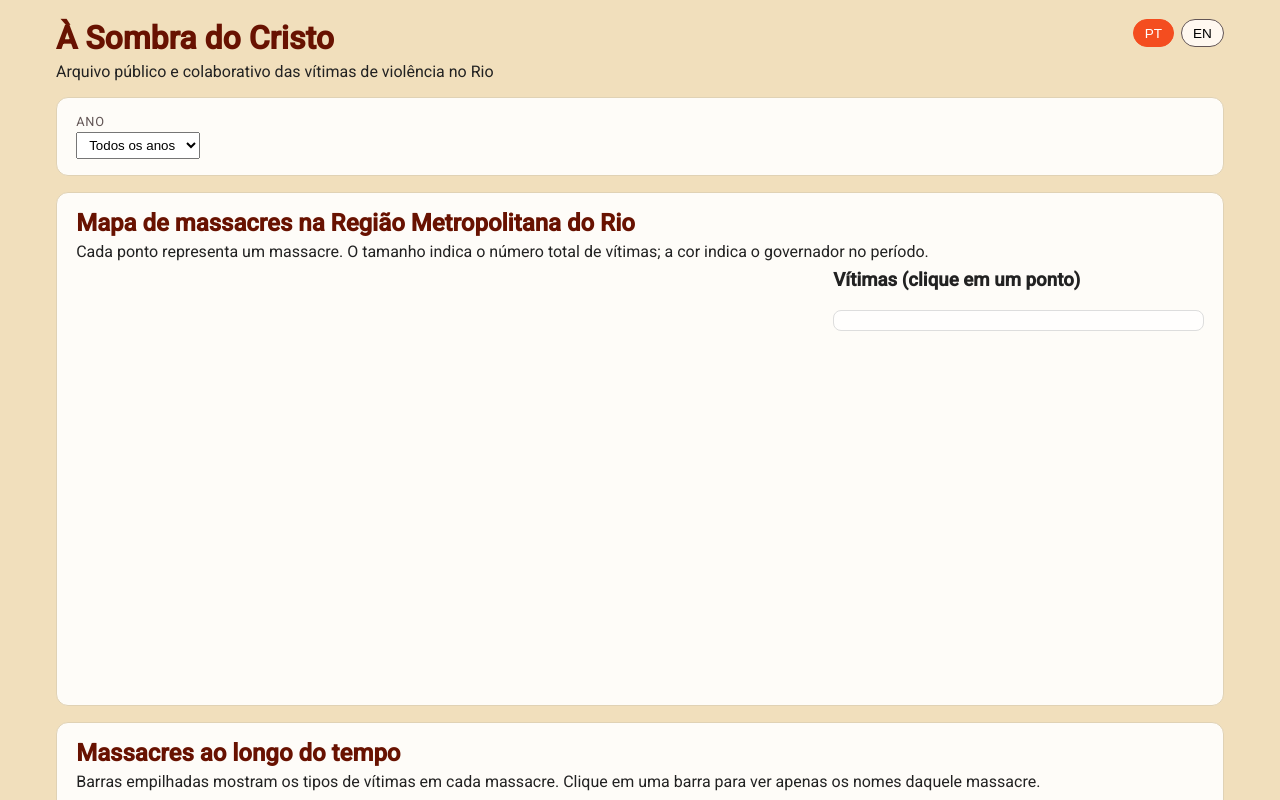
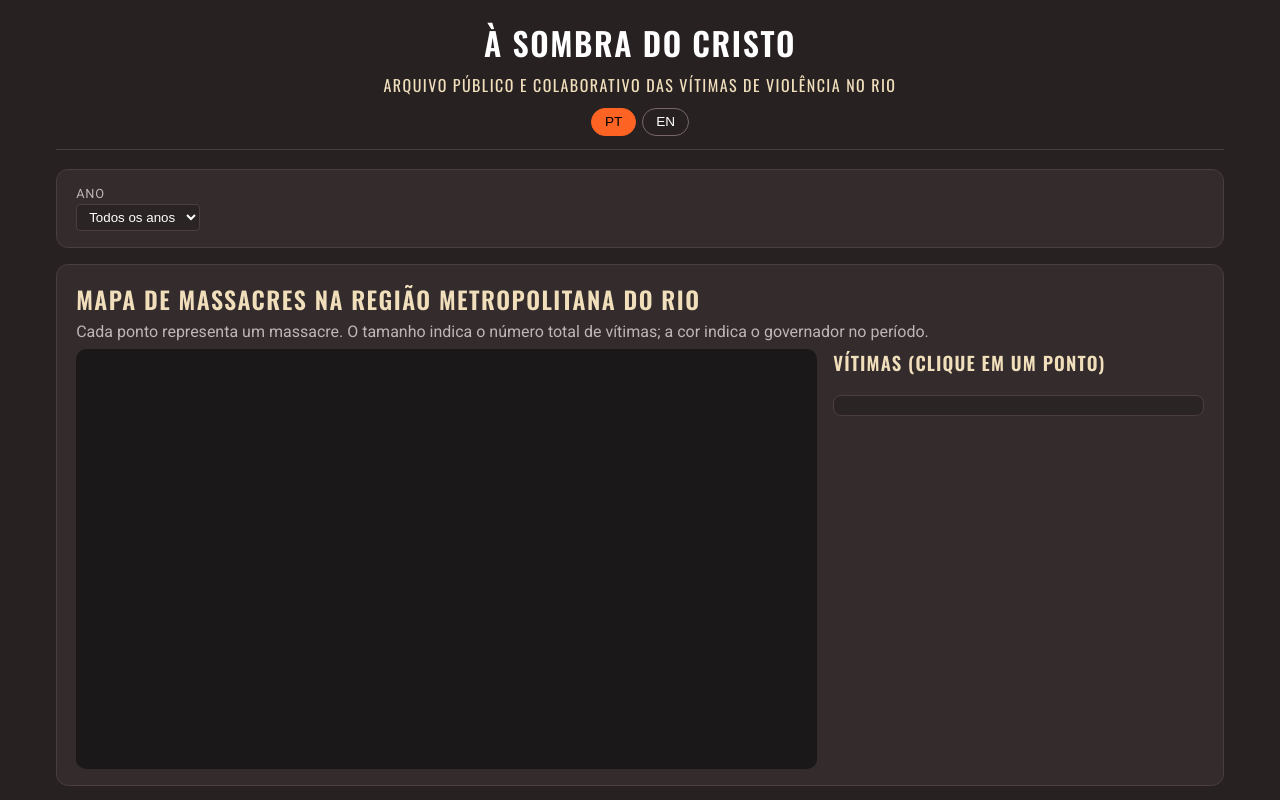
Before and after one commit to GiFretta/a-sombra-do-cristo, a plain HTML site: page index.html in a window 1280 px wide. Shown: the top 800 px of the page. Drawn offline with nearby package versions, Linux system fonts and the light colour scheme.

Commit message:
Update style.css

```diff
--- a/style.css
+++ b/style.css
@@ -1,12 +1,25 @@
 :root {
-  --bg: #f1dfbc;
-  --primary: #f44d1f;
-  --secondary: #516c94;
-  --accent-red: #fb1213;
-  --deep-red: #a31e1f;
-  --dark-brown: #681201;
-  --soft-orange: #f97542;
-  --muted-gray: #625555;
+  /* Palette extracted from your image */
+  --dark-1: #272122;
+  --dark-2: #2e4263;
+  --mid-1: #776768;
+  --red-1: #681201;
+  --red-2: #8f0b0b;
+  --red-3: #b83334;
+  --red-4: #fd2021;
+  --red-5: #f8413e;
+  --orange-1: #ea4400;
+  --orange-2: #fd6323;
+  --blue-1: #455f84;
+  --blue-2: #5e79a4;
+  --sand: #f1dfbc;
+  --gold: #cf9329;
+
+  --bg: var(--dark-1);
+  --card-bg: #332b2c;
+  --card-border: #4a3e3f;
+  --names-bg: #2b2425;
+  --muted: #bfb5b5;
 }
 
 * {
@@ -17,7 +30,7 @@ body {
   margin: 0;
   font-family: "Roboto", sans-serif;
   background-color: var(--bg);
-  color: #222;
+  color: #ffffff;
 }
 
 #app {
@@ -28,59 +41,78 @@ body {
 
 /* HEADER */
 header {
+  text-align: center;
   display: flex;
-  align-items: flex-start;
-  justify-content: space-between;
-  gap: 1rem;
-  margin-bottom: 1rem;
+  flex-direction: column;
+  align-items: center;
+  gap: 0.7rem;
+  margin-bottom: 1.2rem;
+  padding-bottom: 0.8rem;
+  border-bottom: 1px solid var(--card-border);
 }
 
 .title-block h1 {
   margin: 0;
-  color: var(--dark-brown);
+  color: #ffffff;
+  font-family: "Oswald", sans-serif;
+  font-weight: 600;
+  font-size: 2rem;
+  letter-spacing: 0.05em;
+  text-transform: uppercase;
 }
 
-.title-block p {
-  margin: 0.3rem 0 0;
+.subtitle {
+  margin: 0.4rem 0 0;
+  font-family: "Oswald", sans-serif;
   font-weight: 400;
+  font-size: 1rem;
+  letter-spacing: 0.09em;
+  text-transform: uppercase;
+  color: var(--sand);
 }
 
+/* LANG TOGGLE */
 .lang-toggle {
   display: flex;
   gap: 0.4rem;
 }
 
 .lang-btn {
-  border: 1px solid var(--muted-gray);
-  background-color: #fff8f0;
-  padding: 0.35rem 0.7rem;
+  border: 1px solid var(--mid-1);
+  background-color: transparent;
+  padding: 0.35rem 0.8rem;
   border-radius: 999px;
   font-size: 0.85rem;
   cursor: pointer;
+  color: #ffffff;
 }
 .lang-btn.active {
-  background-color: var(--primary);
-  color: #fff;
-  border-color: var(--primary);
+  background-color: var(--orange-2);
+  color: #000;
+  border-color: var(--orange-2);
 }
 
 /* CARDS */
 .section-card,
 .filters-card {
-  background-color: rgba(255, 255, 255, 0.9);
+  background-color: var(--card-bg);
   border-radius: 12px;
   padding: 1rem 1.2rem;
   margin-bottom: 1rem;
-  border: 1px solid #e0d2b5;
+  border: 1px solid var(--card-border);
 }
 
 .section-header h2 {
   margin: 0 0 0.3rem;
-  color: var(--dark-brown);
+  color: var(--sand);
+  font-family: "Oswald", sans-serif;
+  text-transform: uppercase;
+  letter-spacing: 0.06em;
 }
 
 .section-header p {
   margin: 0 0 0.5rem;
+  color: var(--muted);
 }
 
 /* FILTERS */
@@ -94,11 +126,15 @@ header {
   font-size: 0.8rem;
   text-transform: uppercase;
   letter-spacing: 0.06em;
-  color: var(--muted-gray);
+  color: var(--muted);
 }
 .filter-group select {
   margin-top: 0.2rem;
   padding: 0.25rem 0.5rem;
+  background-color: var(--names-bg);
+  color: #fff;
+  border-radius: 4px;
+  border: 1px solid var(--card-border);
 }
 
 /* MAP LAYOUT */
@@ -114,17 +150,27 @@ header {
   height: 420px;
   border-radius: 10px;
   overflow: hidden;
+  background-color: #1b1819;
+}
+
+#map-svg {
+  width: 100%;
+  height: 100%;
 }
 
 /* SIDE PANEL */
 .side-panel h3 {
   margin-top: 0;
+  font-family: "Oswald", sans-serif;
+  text-transform: uppercase;
+  letter-spacing: 0.06em;
+  color: var(--sand);
 }
 
 .names-box {
-  background-color: rgba(255, 255, 255, 0.8);
+  background-color: var(--names-bg);
   border-radius: 8px;
-  border: 1px solid #ddd;
+  border: 1px solid var(--card-border);
   padding: 0.6rem 0.8rem;
   max-height: 230px;
   overflow-y: auto;
@@ -144,7 +190,7 @@ header {
   font-size: 0.8rem;
   text-transform: uppercase;
   letter-spacing: 0.06em;
-  color: var(--muted-gray);
+  color: var(--muted);
 }
 
 #map-extra {
@@ -170,6 +216,25 @@ header {
 /* NECROPOLITICS */
 .placeholder {
   font-style: italic;
+  color: var(--muted);
+}
+
+/* D3 Tooltip */
+.tooltip {
+  position: absolute;
+  pointer-events: none;
+  background: #1d191a;
+  color: #fff;
+  border: 1px solid #5a4b4d;
+  padding: 6px 8px;
+  font-size: 0.8rem;
+  border-radius: 4px;
+}
+
+/* Legend */
+.legend {
+  font-size: 0.8rem;
+  fill: #ffffff;
 }
 
 /* UTIL */
@@ -180,8 +245,7 @@ header {
 /* Responsive */
 @media (max-width: 900px) {
   header {
-    flex-direction: column;
-    align-items: flex-start;
+    align-items: center;
   }
 
   .map-layout {
```
